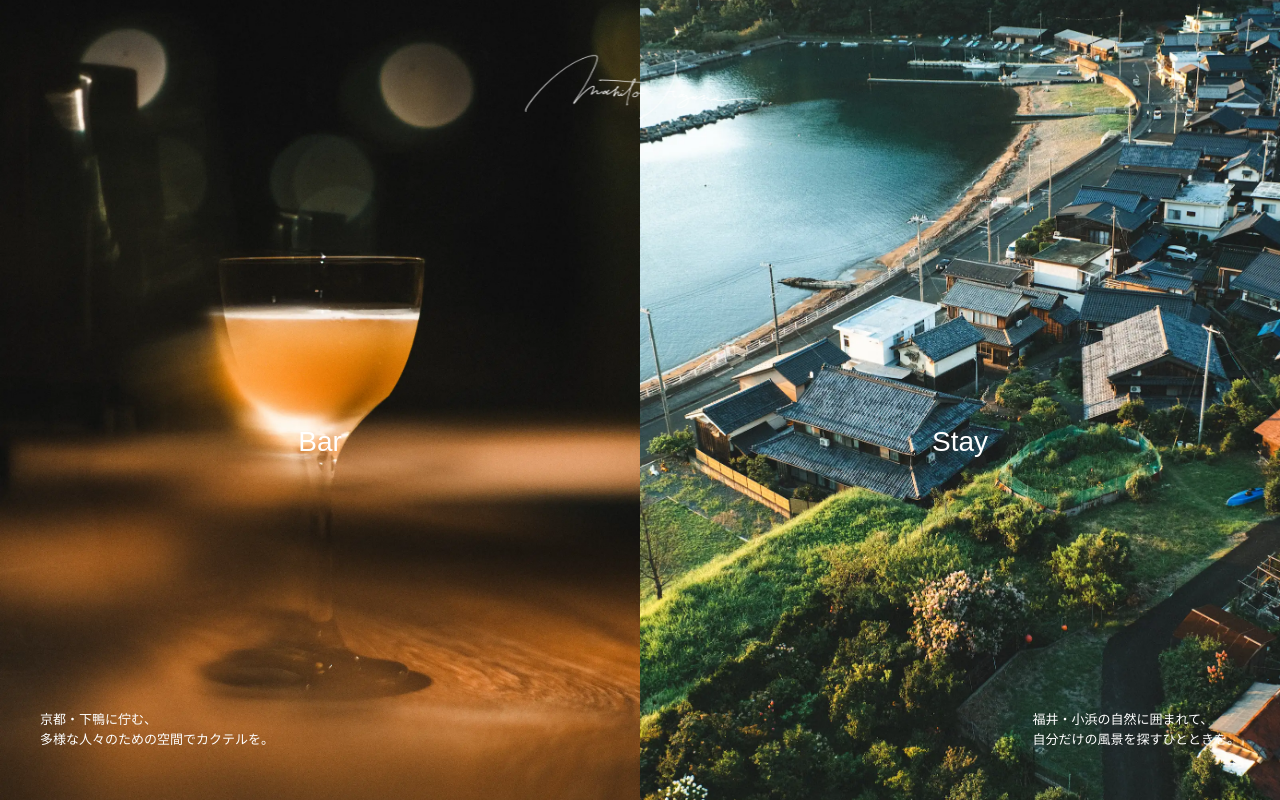
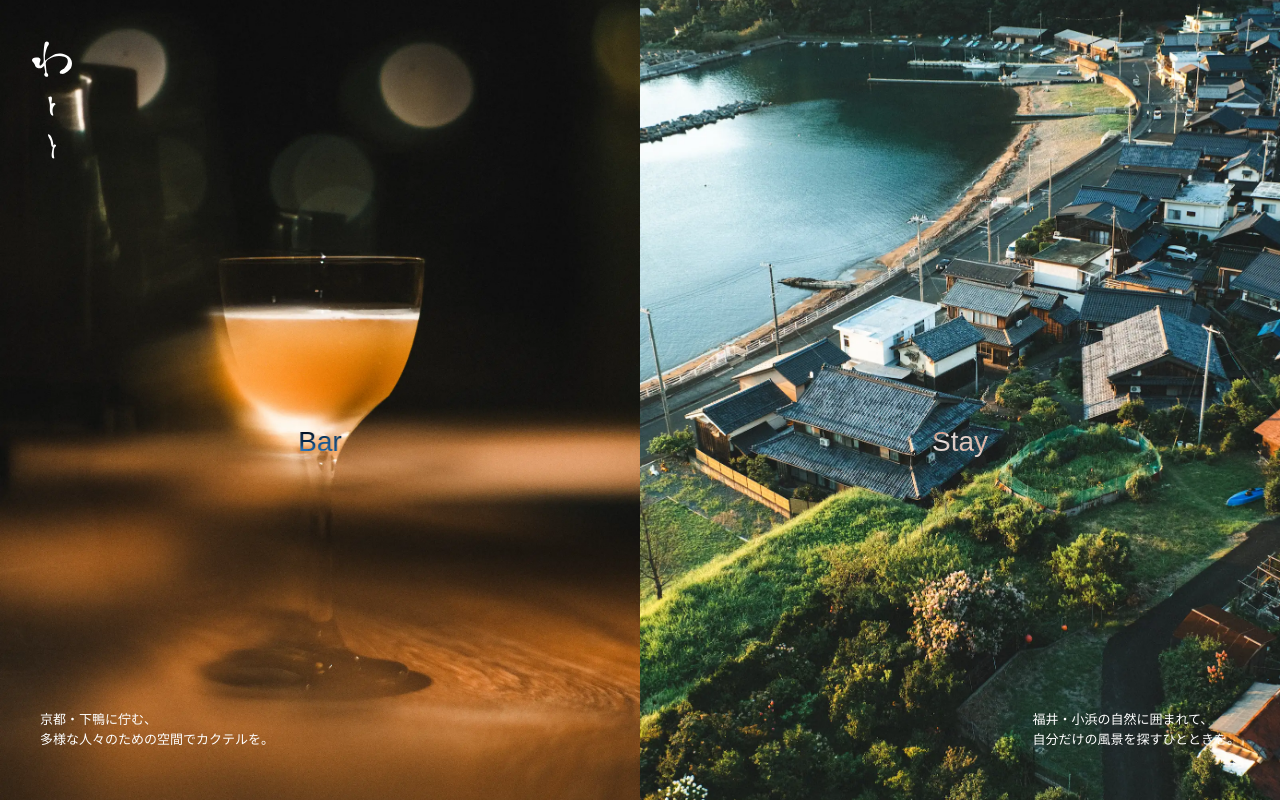
Before and after one commit to gogoipe3913/watoto-kula, a Next.js app: page / in a window 1280 px wide. Built offline with nearby package versions, Linux system fonts and the light colour scheme.

Commit message:
トップを編集

```diff
--- a/src/app/page.module.scss
+++ b/src/app/page.module.scss
@@ -5,9 +5,8 @@
 
   .Top__logo {
     position: fixed;
-    top: 48px;
-    left: 50%;
-    transform: translateX(-50%);
+    top: 40px;
+    left: 32px;
     z-index: 999;
   }
 
@@ -43,6 +42,7 @@
     width: fit-content;
     font-size: 28px;
     font-family: mr-eaves-sans, sans-serif;
+    mix-blend-mode: difference;
   }
 
   .Top__textBar,
--- a/src/app/page.tsx
+++ b/src/app/page.tsx
@@ -58,10 +58,10 @@ export default function Home() {
   return (
     <div className={styles.Top}>
       <Image
-        src="/top/mahito_hazama_logo.svg"
+        src="/logo/main.svg"
         alt="ロゴ"
-        width={241}
-        height={74}
+        width={40}
+        height={120}
         className={styles.Top__logo}
       />
       <Link href="/bar" className={styles.Top__link}>
```
Also changed, not shown: public/logo/main.svg (added).
